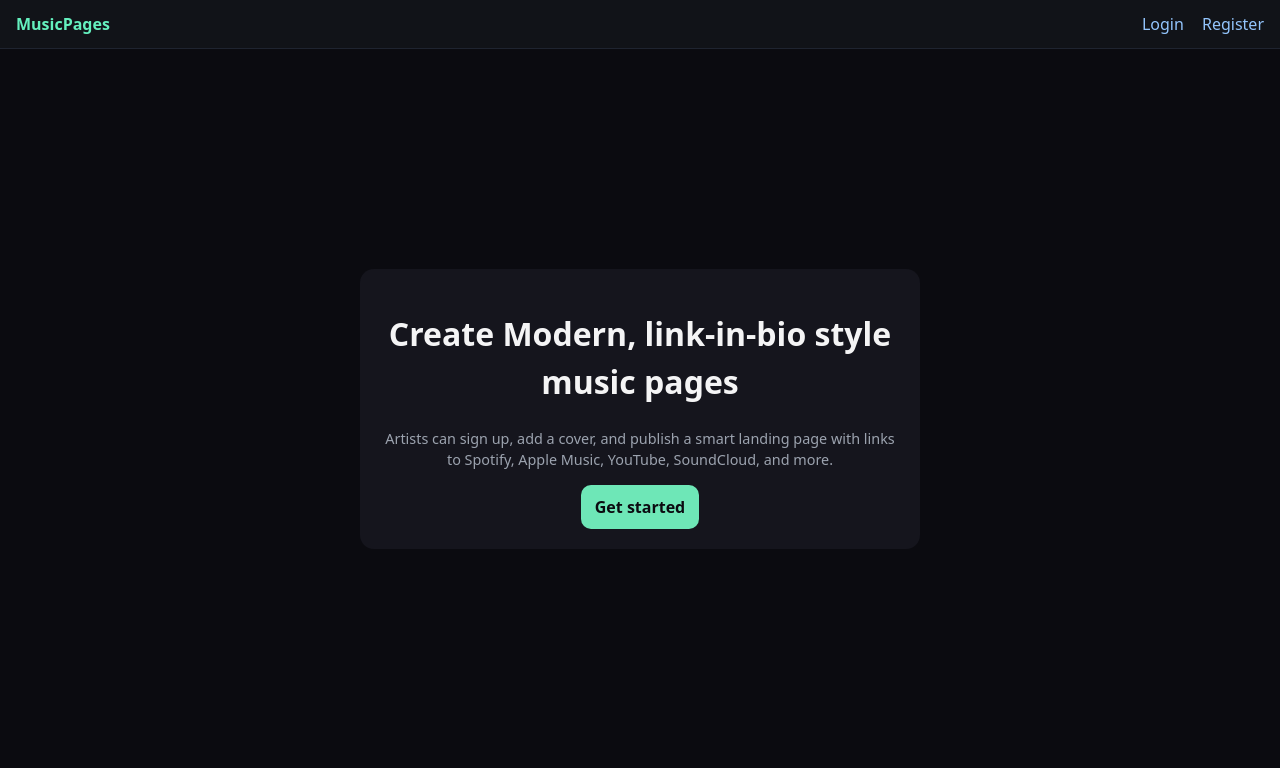
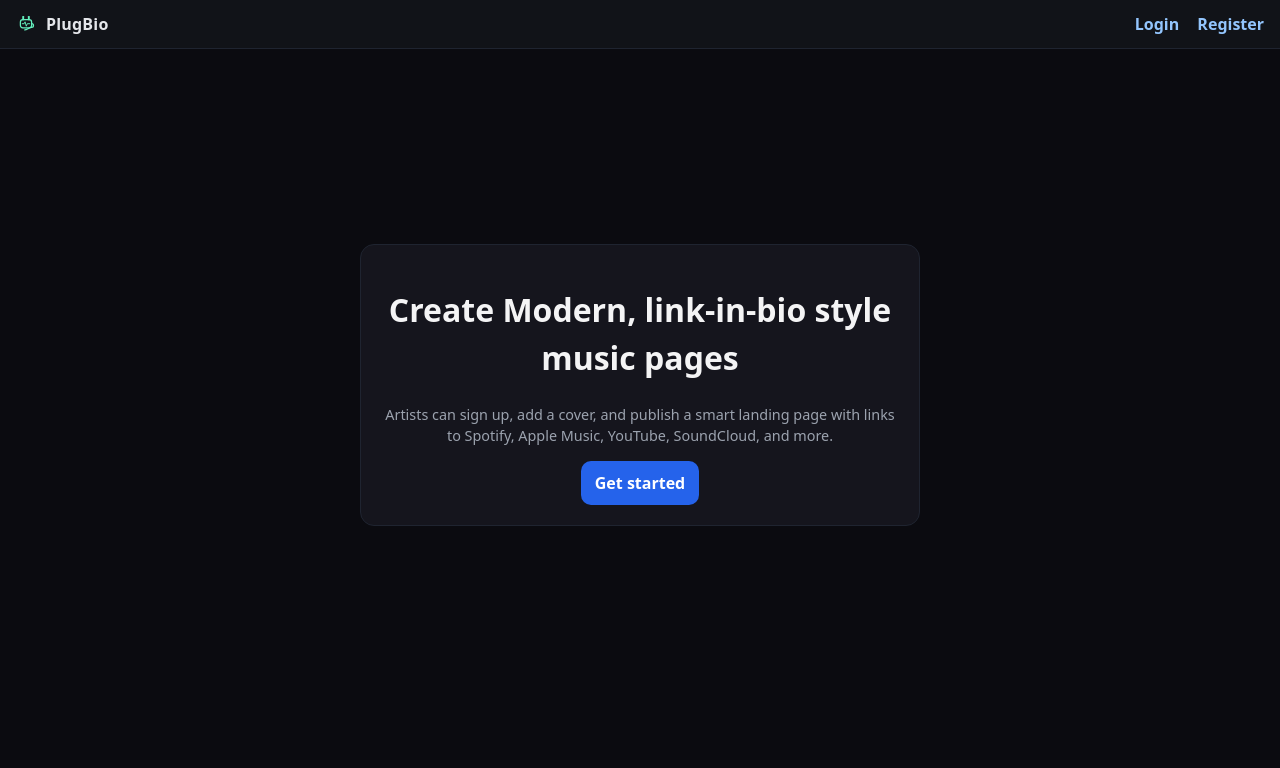
Before and after one commit to ArianV/music, a PHP site: page /routes/home.php in a window 1280 px wide. Shown: the top 768 px of the page. Run offline with PHP 8.4, Linux system fonts and the light colour scheme; some libraries are stand-ins or nearby versions.

Commit message:
Name Change + Color Theme + Logo

```diff
--- a/assets/styles.css
+++ b/assets/styles.css
@@ -1,45 +1,91 @@
-:root{--bg:#0b0b10;--fg:#f4f4f5;--muted:#9ca3af;--card:#15151d;--accent:#6ee7b7}
+/* =========================
+   PlugBio – global theme
+   ========================= */
+:root{
+  --bg:#0b0b10;
+  --fg:#f4f4f5;
+  --muted:#9ca3af;
+  --card:#15151d;
+  --border:#1f2430;
+  --accent:#64F0BE;  /* PlugBio mint */
+  --cta:#2563EB;     /* CTA blue */
+}
+
 *{box-sizing:border-box}
-body{margin:0;background:var(--bg);color:var(--fg);font:16px/1.5 system-ui,Segoe UI,Roboto,Arial}
+body{
+  margin:0;
+  background:var(--bg);
+  color:var(--fg);
+  font:16px/1.5 system-ui, Segoe UI, Roboto, Arial, sans-serif;
+}
+
+/* Links & buttons */
 a{color:var(--accent);text-decoration:none}
+a:hover{text-decoration:underline}
+button,.btn{
+  background:var(--cta);
+  color:#fff;
+  border:0;
+  padding:10px 14px;
+  border-radius:10px;
+  font-weight:700;
+  cursor:pointer;
+}
+.btn.btn-primary{ background:var(--accent); color:#0b0b0c; }
+
+/* Layout containers */
 .container{max-width:960px;margin:32px auto;padding:0 16px}
-.site-header,.site-footer{display:flex;align-items:center;justify-content:space-between;padding:16px 24px;background:var(--card);position:sticky;top:0}
-.brand{font-weight:700}
-.card{background:var(--card);padding:20px;border-radius:14px}
-.form-row{display:flex;gap:12px;flex-wrap:wrap;padding: 5px;}
+
+/* Sticky footer layout (opt-in by adding body.layout) */
+body.layout{min-height:100vh;display:flex;flex-direction:column}
+.container{flex:1}
+.site-footer{margin-top:auto}
+
+/* =========================
+   Topbar / brand (layout.php)
+   ========================= */
+.topbar{
+  display:flex;align-items:center;justify-content:space-between;
+  padding:12px 16px;
+  background:#111318;border-bottom:1px solid var(--border);
+  position:sticky;top:0;z-index:50;
+}
+.brand{
+  display:inline-flex;align-items:center;gap:10px;
+  font-weight:800; letter-spacing:.2px;
+  color:var(--accent); text-decoration:none;
+}
+.brand:hover{opacity:.95}
+.brand img,.brand .logo{display:block;width:20px;height:20px;color:var(--accent)}
+.brand span{color:var(--fg)}
+.nav a{
+  color:#93c5fd; text-decoration:none; margin-left:14px; font-weight:600;
+}
+.nav a:hover{text-decoration:underline}
+
+/* Cards, tables, forms */
+.card{background:var(--card);padding:20px;border-radius:14px;border:1px solid var(--border)}
+.table{width:100%;border-collapse:collapse}
+.table th,.table td{padding:10px;border-bottom:1px solid #222}
+.form-row{display:flex;gap:12px;flex-wrap:wrap;padding:5px}
 input[type='text'],input[type='email'],input[type='password'],input[type='file'],textarea,select{
   width:100%;padding:10px;border:1px solid #222;border-radius:10px;background:#0f0f16;color:var(--fg)
 }
-button,.btn{background:var(--accent);color:#0b0b10;border:0;padding:10px 14px;border-radius:10px;font-weight:700;cursor:pointer}
-.table{width:100%;border-collapse:collapse}
-.table th,.table td{padding:10px;border-bottom:1px solid #222}
-.page-preview{display:grid;grid-template-columns:1fr 1fr;gap:16px}
+
+/* Landing / previews (if used) */
 .landing{min-height:80vh;display:flex;align-items:center;justify-content:center;background:linear-gradient(180deg,#0b0b10,#0b0b10)}
 .landing .box{max-width:560px;text-align:center}
-.link-list{display:flex;flex-direction:column;gap:12px;margin-top:16px}
-.link-item{display:flex;justify-content:space-between;background:#101018;padding:10px;border-radius:10px}
+.page-preview{display:grid;grid-template-columns:1fr 1fr;gap:16px}
 .cover{width:100%;max-width:420px;border-radius:16px;box-shadow:0 10px 30px rgba(0,0,0,.4)}
+
+/* Small UI bits */
 .small{font-size:.9rem;color:var(--muted)}
-.meta{display:flex;gap:10px;align-items:center;margin-top:8px;justify-content: center;}
+.meta{display:flex;gap:10px;align-items:center;margin-top:8px;justify-content:center}
 .badge{background:#0f0f16;border:1px solid #222;padding:4px 8px;border-radius:999px}
-/* Sticky footer layout */
-body.layout {
-  min-height: 100vh;
-  display: flex;
-  flex-direction: column;
-}
 
-.container {
-  flex: 1; /* take available vertical space */
-}
-
-.site-footer {
-  margin-top: auto; /* push footer down */
-}
-
-
-
-/* ---- Dashboard tweaks (mobile-first) ---- */
+/* =========================
+   Dashboard (mobile-first)
+   ========================= */
 .dashboard .dash-header{
   display:flex; justify-content:space-between; align-items:center;
   margin:0 0 14px;
@@ -51,11 +97,11 @@ body.layout {
 }
 
 /* table shell */
-.table-wrap{ background:#111318; border:1px solid #1f2430; border-radius:12px; padding:10px; }
+.table-wrap{ background:#111318; border:1px solid var(--border); border-radius:12px; padding:10px; }
 .tbl{ width:100%; border-collapse:collapse; }
 .tbl th, .tbl td{ padding:12px 10px; text-align:left; }
 .tbl thead th{ font-size:12px; color:#a1a1aa; border-bottom:1px solid #232938; }
-.tbl tbody tr + tr td{ border-top:1px solid #1f2430; }
+.tbl tbody tr + tr td{ border-top:1px solid var(--border); }
 .tbl .actions{ white-space:nowrap; }
 .tbl .link{ color:#93c5fd; text-decoration:none; }
 .tbl .link.danger{ color:#fca5a5; }
@@ -87,8 +133,24 @@ body.layout {
   .tbl code{ font-size:12px; word-break:break-all; }
 }
 
+/* =========================
+   Public page (artwork + links)
+   ========================= */
+.card-media{width:100%;aspect-ratio:1/1;border-radius:12px;overflow:hidden;background:#0f1217;margin-bottom:12px}
+.cover{width:100%;height:100%;object-fit:cover;display:block}
+.title{font-weight:800;font-size:26px;margin:4px 0 0}
+.artist{color:#a1a1aa;font-size:13px;margin:6px 0 14px}
+
+/* Links section (pills) */
+.links{display:flex;flex-wrap:wrap;gap:10px}
+
 /* Service pills (shared) */
-.btn-pill{display:inline-flex;align-items:center;gap:8px;padding:10px 14px;border-radius:999px;text-decoration:none;font-weight:700;font-size:14px;line-height:1;border:1px solid transparent;transition:filter .15s ease}
+.btn-pill{
+  display:inline-flex;align-items:center;gap:8px;
+  padding:10px 14px;border-radius:999px;
+  text-decoration:none;font-weight:700;font-size:14px;line-height:1;
+  border:1px solid transparent;transition:filter .15s ease;
+}
 .btn-pill .icon{width:16px;height:16px;fill:currentColor}
 .btn-pill:hover{filter:brightness(1.05)}
 
--- a/config.php
+++ b/config.php
@@ -38,6 +38,16 @@ if (!function_exists('e')) {
     return htmlspecialchars((string)$v, ENT_QUOTES | ENT_SUBSTITUTE, 'UTF-8');
   }
 }
+
+
+// App name (used in <title>, header, etc.)
+if (!defined('APP_NAME')) define('APP_NAME', 'PlugBio');
+
+if (!function_exists('app_name')) {
+  function app_name(): string { return defined('APP_NAME') ? APP_NAME : 'PlugBio'; }
+}
+
+
 
 // ---------- Database (PDO Postgres) ----------
 if (!function_exists('db')) {
--- a/views/layout.php
+++ b/views/layout.php
@@ -1,48 +1,89 @@
 <?php
 // views/layout.php
-require_once __DIR__ . '/../config.php';
+// Assumes routes already required config.php. Still, add tiny safeties:
 
-$title    = $title    ?? 'Music Landing';
-$head     = $head     ?? '';   // extra <head> tags if a page wants to inject
-$bodyCls  = $bodyCls  ?? '';
-$hideHeader = $hideHeader ?? false; // set true on pages that don't want the header
+if (!function_exists('e')) {
+  function e($v) { return htmlspecialchars((string)$v, ENT_QUOTES | ENT_SUBSTITUTE, 'UTF-8'); }
+}
 
-$u = current_user();
+if (!defined('APP_NAME')) define('APP_NAME', 'PlugBio');
+if (!function_exists('app_name')) {
+  function app_name(): string { return defined('APP_NAME') ? APP_NAME : 'PlugBio'; }
+}
+
+// asset() helper (prefix BASE_URL)
+if (!function_exists('asset')) {
+  function asset(string $path): string {
+    $base = defined('BASE_URL') ? rtrim(BASE_URL, '/') : '';
+    return $base . '/' . ltrim($path, '/');
+  }
+}
+
+// auth helper might already exist; if not, stub to null
+if (!function_exists('current_user')) {
+  function current_user(): ?array { return null; }
+}
+
+$pageTitle = isset($title) && $title ? $title : app_name();
+$bodyClass = isset($bodyCls) ? trim($bodyCls) : '';
 ?>
 <!doctype html>
 <html lang="en">
 <head>
   <meta charset="utf-8">
-  <title><?= e($title) ?></title>
-  <meta name="viewport" content="width=device-width,initial-scale=1">
-  <!-- Use absolute URL so routing paths can’t break it -->
+  <title><?= e($pageTitle) ?></title>
+  <meta name="viewport" content="width=device-width, initial-scale=1">
+  <meta name="theme-color" content="#64F0BE">
+
+  <!-- Favicon / brand -->
+  <link rel="icon" href="<?= e(asset('assets/favicon.svg')) ?>" type="image/svg+xml">
+  <link rel="apple-touch-icon" href="<?= e(asset('assets/favicon.svg')) ?>">
+
+  <!-- Main stylesheet -->
   <link rel="stylesheet" href="<?= e(asset('assets/styles.css')) ?>">
-  <?= $head ?>
+
+  <?php
+  // Allow routes to push extra meta/css into <head>
+  if (!empty($head)) echo $head;
+  ?>
+
   <style>
-    /* minimal header styling in case your CSS doesn't cover it */
-    .site-header{display:flex;justify-content:space-between;align-items:center;padding:12px 16px;background:#111318;border-bottom:1px solid #1f2430}
-    .site-brand{font-weight:700;color:#64f0be;text-decoration:none}
-    .site-nav a{color:#93c5fd;text-decoration:none;margin-left:14px}
-    .container{max-width:960px;margin:40px auto;padding:0 16px}
+    /* Minimal safety styles for topbar in case styles.css isn’t loaded yet */
+    .topbar{display:flex;align-items:center;justify-content:space-between;padding:12px 16px;background:#111318;border-bottom:1px solid #1f2430}
+    .brand{display:inline-flex;align-items:center;gap:10px;text-decoration:none}
+    .brand span{font-weight:800;color:#e5e7eb}
+    .brand .logo{display:block;width:20px;height:20px;color:#64F0BE}
+    .nav a{color:#93c5fd;text-decoration:none;margin-left:14px}
+    .container{max-width:980px;margin:0 auto;padding:16px}
+    @media (max-width:640px){.container{padding:12px}}
   </style>
 </head>
-<body class="<?= e($bodyCls) ?>">
+<body class="<?= e($bodyClass) ?>">
 
-<?php if (!$hideHeader): ?>
-  <header class="site-header">
-    <a class="site-brand" href="<?= e(BASE_URL) ?>">MusicPages</a>
-    <nav class="site-nav">
-      <?php if ($u): ?>
-        <a href="<?= e(BASE_URL) ?>dashboard">Dashboard</a>
-        <a href="<?= e(BASE_URL) ?>pages/new">New Page</a>
-        <a href="<?= e(BASE_URL) ?>logout">Logout</a>
-      <?php else: ?>
-        <a href="<?= e(BASE_URL) ?>login">Login</a>
-        <a href="<?= e(BASE_URL) ?>register">Register</a>
-      <?php endif; ?>
-    </nav>
-  </header>
-<?php endif; ?>
+<header class="topbar">
+  <a class="brand" href="<?= e(asset('')) ?>">
+    <!-- Inline logo fallback; you can swap to <img src="<?= e(asset('assets/plugbio-icon.svg')) ?>"> -->
+    <svg class="logo" viewBox="0 0 64 64" fill="none">
+      <rect x="20" y="6" width="6" height="14" rx="2" fill="currentColor"/>
+      <rect x="38" y="6" width="6" height="14" rx="2" fill="currentColor"/>
+      <rect x="14" y="18" width="36" height="26" rx="8" stroke="currentColor" stroke-width="4"/>
+      <path d="M50 31c8 0 8 12 0 12-9 0-14 8-22 8" stroke="currentColor" stroke-width="4" stroke-linecap="round"/>
+      <path d="M20 31h6l3-6 4 14 3-8h8" stroke="currentColor" stroke-width="3" stroke-linecap="round" stroke-linejoin="round"/>
+    </svg>
+    <span><?= e(app_name()) ?></span>
+  </a>
+
+  <nav class="nav">
+    <?php if ($u = current_user()): ?>
+      <a href="<?= e(asset('dashboard')) ?>">Dashboard</a>
+      <a href="<?= e(asset('pages/new')) ?>">New Page</a>
+      <a href="<?= e(asset('logout')) ?>">Logout</a>
+    <?php else: ?>
+      <a href="<?= e(asset('login')) ?>">Login</a>
+      <a href="<?= e(asset('register')) ?>">Register</a>
+    <?php endif; ?>
+  </nav>
+</header>
 
 <main class="container">
   <?= $content ?? '' ?>
```
Also changed, not shown: assets/favicon.svg (added), assets/plugbio-icon.svg (added).
